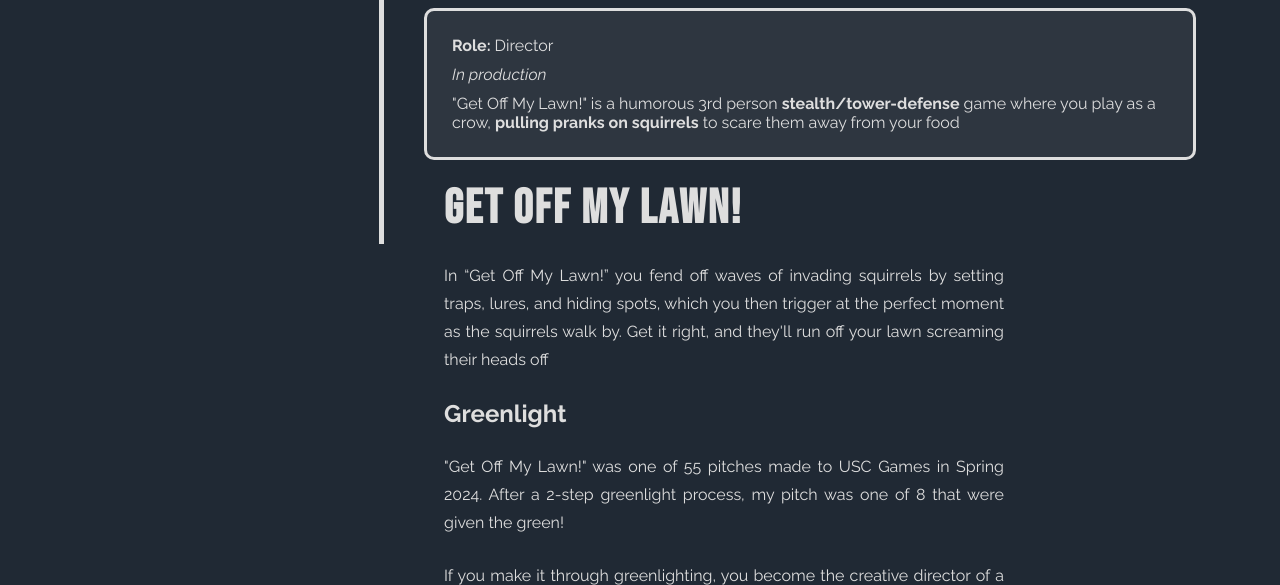
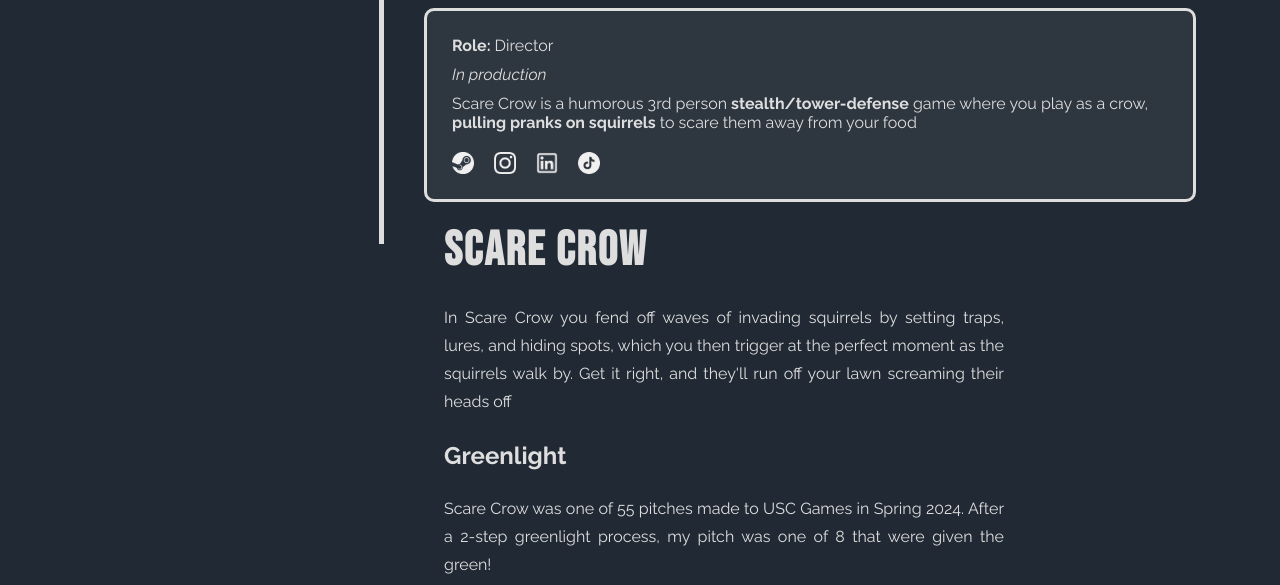
Before and after one commit to ewsawyer/ewsawyer.github.io, a plain HTML site: page games/getoffmylawn/getoffmylawn.html in a window 1280 px wide. Shown: the part 556-1141 px from the top of the page. Drawn offline with Linux system fonts and the light colour scheme.

Commit message:
update Scare Crow page with marketing materials

```diff
--- a/games/getoffmylawn/getoffmylawn.html
+++ b/games/getoffmylawn/getoffmylawn.html
@@ -37,20 +37,26 @@
 
 	<div class="game-content">
 
-		<iframe id="watchable" class="demo video-only" src="https://www.youtube.com/embed/JqbxUuWZ3Ic?si=nkZmcaXoUaUH_cxN" title="YouTube video player" frameborder="0" allow="accelerometer; autoplay; clipboard-write; encrypted-media; gyroscope; picture-in-picture; web-share" referrerpolicy="strict-origin-when-cross-origin" allowfullscreen></iframe>
+		<iframe id="watchable" class="demo video-only" src="https://www.youtube.com/embed/GHZaoBkFQ_Q?si=nfJn8Mh60sJvTG3I" title="YouTube video player" frameborder="0" allow="accelerometer; autoplay; clipboard-write; encrypted-media; gyroscope; picture-in-picture; web-share" referrerpolicy="strict-origin-when-cross-origin" allowfullscreen></iframe>
 		<div class="info border">
 			<p><strong>Role: </strong>Director</p>
 			<p><em>In production</em></p>
-			<p>"Get Off My Lawn!" is a humorous 3rd person <strong>stealth/tower-defense</strong> game where you play as a crow, <strong>pulling pranks on squirrels</strong> to scare them away from your food</p>
+			<p>Scare Crow is a humorous 3rd person <strong>stealth/tower-defense</strong> game where you play as a crow, <strong>pulling pranks on squirrels</strong> to scare them away from your food</p>
+			<div class="link-bar">
+				<a href="https://store.steampowered.com/app/3506250/Scare_Crow/" target="_blank"><img src="../../img/steam.png"></a>
+				<a href="https://www.instagram.com/scarecrowgame/" target="_blank"><img src="../../img/instagram.png"></a>
+				<a href="https://www.linkedin.com/company/scare-crow-game/" target="_blank"><img src="../../img/linkedin.png"></a>
+				<a href="https://www.tiktok.com/@scarecrowusc?_t=ZP-8tXD3FejCpT&_r=1" target="_blank"><img src="../../img/tiktok.png"></a>
+			</div>
 		</div>
 
 		<article>
-			<h1 class="game-title">Get Off My Lawn!</h1>
-			<p>In “Get Off My Lawn!” you fend off waves of invading squirrels by setting traps, lures, and hiding spots, which you then trigger at the perfect moment as the squirrels walk by. Get it right, and they'll run off your lawn screaming their heads off
+			<h1 class="game-title">Scare Crow</h1>
+			<p>In Scare Crow you fend off waves of invading squirrels by setting traps, lures, and hiding spots, which you then trigger at the perfect moment as the squirrels walk by. Get it right, and they'll run off your lawn screaming their heads off
 			</p>
 
 			<h2>Greenlight</h2>
-			<p>"Get Off My Lawn!" was one of 55 pitches made to USC Games in Spring 2024. After a 2-step greenlight process, my pitch was one of 8 that were given the green!
+			<p>Scare Crow was one of 55 pitches made to USC Games in Spring 2024. After a 2-step greenlight process, my pitch was one of 8 that were given the green!
 			</p>
 			<p>If you make it through greenlighting, you become the creative director of a studio at USC, and have to attract other students to work on the game with you. After personally holding over 70 interviews with potential candidates, I put together the 30 best I could find and got to work.
 			</p>
--- a/styles/article.css
+++ b/styles/article.css
@@ -23,9 +23,31 @@ article > video {
 	text-decoration: underline;
 }
 
+.link-bar {
+	display: flex;
+	/* justify-content: center; */
+}
+
+.link-bar > a {
+	max-width: 3%;
+	text-align: center;
+	padding: 0px;
+	margin: 10px;
+}
+
+.link-bar img {
+	display: block;
+	margin: 0 auto;
+	width: 100%;
+}
+
 @media screen and (max-width: 1000px) {
 	article img {
 		width: 100%;
 		margin: auto;
 	}
+
+	.link-bar > a {
+		max-width: 10%;
+	}
 }
```
Also changed, not shown: games.html (+1 -1 lines), img/instagram.png (added), img/linkedin.png (added), img/steam.png (added), img/tiktok.png (added), 1 other file.
